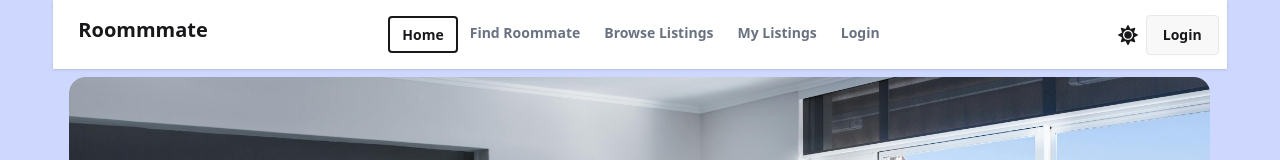
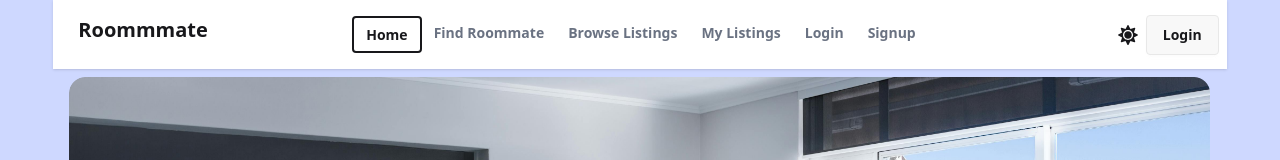
Before and after one commit to sayedkhan19/roommateFinderApplication, a React (Vite) app: page / in a window 1280 px wide. Shown: the top 160 px of the page. Built offline with nearby package versions, Linux system fonts and the light colour scheme; no server answers; grey boxes are pictures that could not be loaded.

Commit message:
chnage navbarpage some

```diff
--- a/src/components/Navbar.jsx
+++ b/src/components/Navbar.jsx
@@ -23,9 +23,16 @@ const Navbar = ({theme,setTheme}) => {
       <li>
         <NavLink className={({ isActive }) => (isActive ? "border-2 font-bold" : "font-semibold text-gray-500")} to={"/usergetall"}>My Listings</NavLink>
       </li>
-      <li>
-        <NavLink className={({ isActive }) => (isActive ? "border-2 font-bold" : "font-semibold text-gray-500")} to={"/auth/login"}>Login</NavLink>
-      </li>
+      {!user && (
+  <>
+    <li>
+      <NavLink className={({ isActive }) => (isActive ? "border-2 font-bold" : "font-semibold text-gray-500")} to={"/auth/login"}>Login</NavLink>
+    </li>
+    <li>
+      <NavLink className={({ isActive }) => (isActive ? "border-2 font-bold" : "font-semibold text-gray-500")} to={"/auth/register"}>Signup</NavLink>
+    </li>
+  </>
+)}
 
 
 
```
